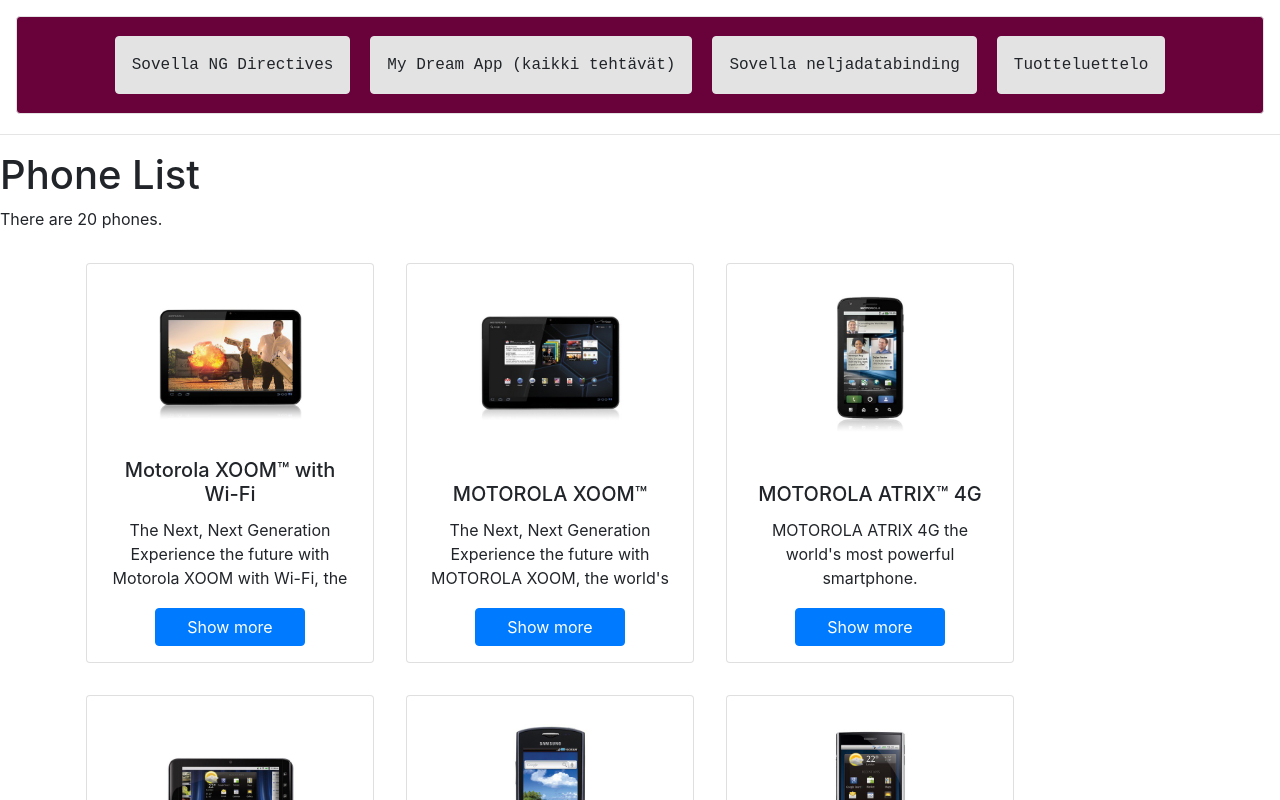
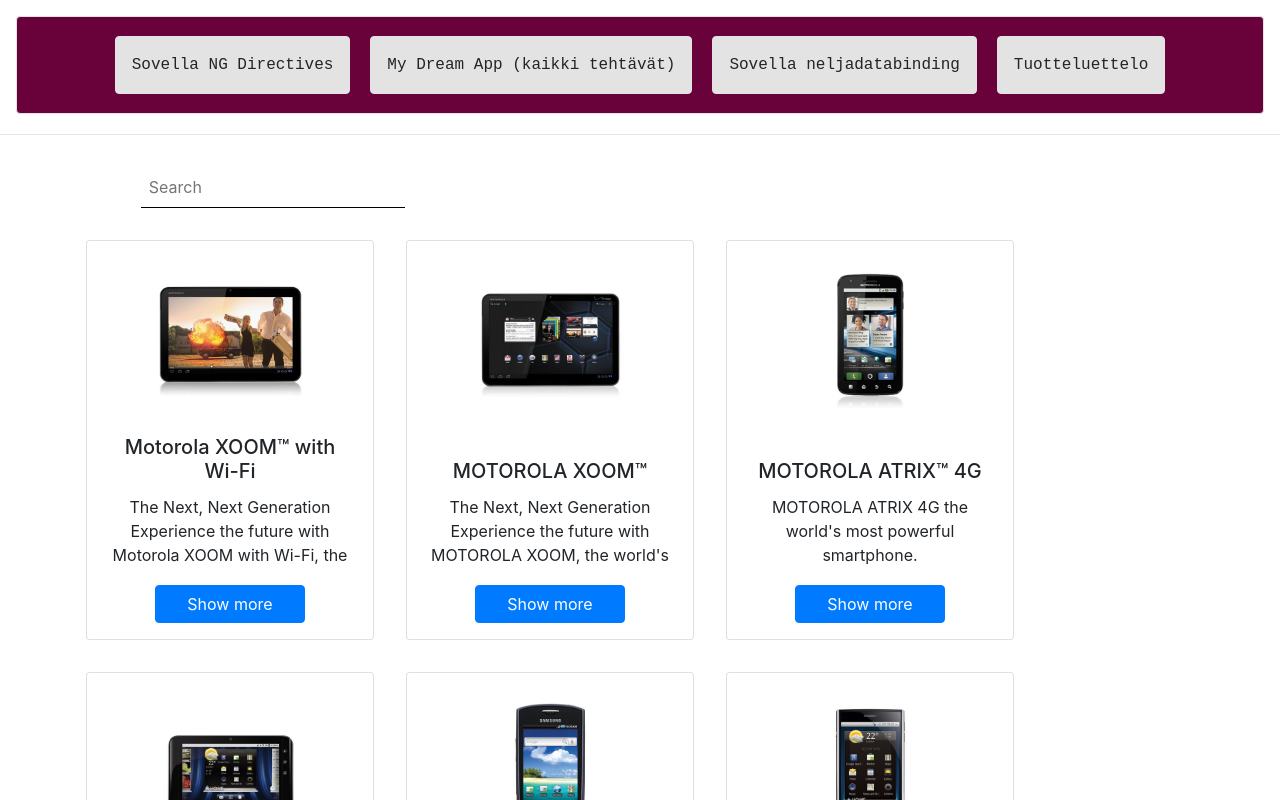
Before and after one commit to johnyD1997/dream-app, an Angular app: page /phones in a window 1280 px wide. Shown: the top 800 px of the page. Built offline with nearby package versions, Linux system fonts and the light colour scheme.

Commit message:
Search pipe

```diff
--- a/src/app/app.module.ts
+++ b/src/app/app.module.ts
@@ -14,6 +14,7 @@
 import { PhoneItemComponent } from './phones/phone-lists/phone-item/phone-item.component';
 import { PhoneDetailsComponent } from './phones/phone-details/phone-details.component';
 import { HttpClientModule } from '@angular/common/http';
+import { SearchPipe } from './pipes/search.pipe';
 
 @NgModule({
   declarations: [
@@ -26,7 +27,8 @@
     PhonesComponent,
     PhoneListsComponent,
     PhoneItemComponent,
-    PhoneDetailsComponent
+    PhoneDetailsComponent,
+    SearchPipe
   ],
   imports: [
     BrowserModule,
--- a/src/app/phones/phone-lists/phone-lists.component.html
+++ b/src/app/phones/phone-lists/phone-lists.component.html
@@ -1,10 +1,6 @@
-<div>
-    <h1>Phone List</h1>
-    <p>There are {{phones.length}} phones.</p>
-</div>
 <div class="container text-center">
     <div class="row">
-        <div class="p-3" *ngFor="let item of phones">
+        <div class="p-3" *ngFor="let item of phones | search: searchValue">
             <app-phone-item
              [phone]="item">
             </app-phone-item>
--- a/src/app/phones/phone-lists/phone-lists.component.ts
+++ b/src/app/phones/phone-lists/phone-lists.component.ts
@@ -1,6 +1,5 @@
-import { Component, OnInit } from '@angular/core';
+import { Component, Input, OnInit } from '@angular/core';
 import { PhonesService } from '../phones.service';
-import { Phone } from '../phone.model';
 
 @Component({
   selector: 'app-phone-lists',
@@ -10,6 +9,7 @@
 export class PhoneListsComponent implements OnInit {
 
   phones: any = [];
+  @Input() searchValue: string = '';
 
   constructor(private phonesService: PhonesService) { }
 
--- a/src/app/phones/phones.component.css
+++ b/src/app/phones/phones.component.css
@@ -0,0 +1,9 @@
+.search{
+    border: none;
+    border-bottom: 1px solid #000;
+    margin-left: 11%;
+    margin-bottom: 1rem;
+    margin-top: 1rem;
+    outline: none;
+    padding: 0.5rem;
+}
--- a/src/app/phones/phones.component.html
+++ b/src/app/phones/phones.component.html
@@ -1 +1,2 @@
-<app-phone-lists></app-phone-lists>
+<input type="text" [(ngModel)]="searchString" class="search" placeholder="Search">
+<app-phone-lists [searchValue]="searchString"></app-phone-lists>
--- a/src/app/phones/phones.component.ts
+++ b/src/app/phones/phones.component.ts
@@ -7,6 +7,8 @@
 })
 export class PhonesComponent implements OnInit {
 
+  searchString: string = '';
+
   constructor() { }
 
   ngOnInit(): void {
--- /dev/null
+++ b/src/app/pipes/search.pipe.ts
@@ -0,0 +1,16 @@
+import { Pipe, PipeTransform } from '@angular/core';
+import { Phone } from '../phones/phone.model';
+
+@Pipe({
+  name: 'search'
+})
+export class SearchPipe implements PipeTransform {
+
+  transform(value: Phone[], searchString: string): Phone[] {
+    const searchStringLower = searchString.toLowerCase();
+  return value.filter(phone => {
+    return phone.name.toLowerCase().includes(searchStringLower) || phone.snippet.toLowerCase().includes(searchStringLower);
+  });
+  }
+
+}
```
Also changed, not shown: 1 other file (tests, documents, lock files or other folders).
